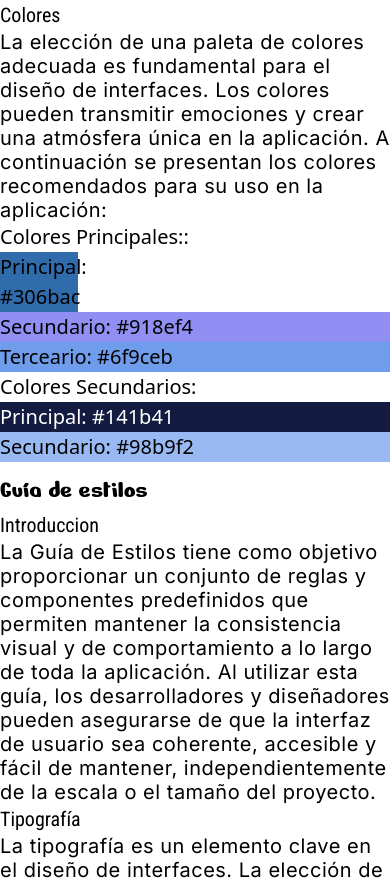
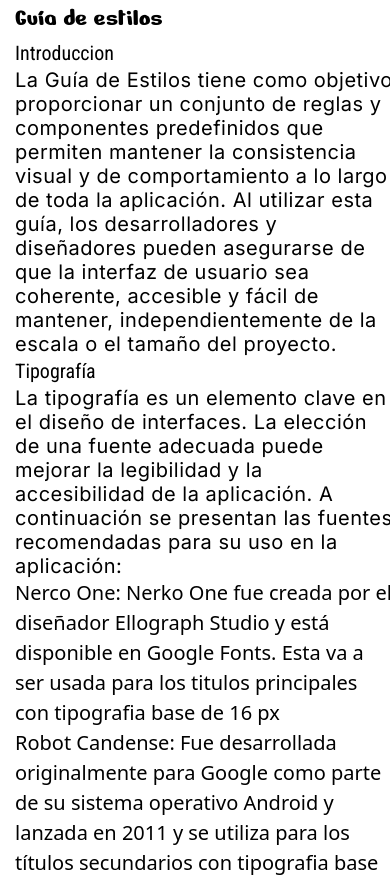
Before and after one commit to FelipeCabal/gossip-web-frontend, a React (Vite) app: page /style-guide in a window 390 px wide. Shown: the top 880 px of the page. Built offline with nearby package versions, Linux system fonts and the light colour scheme.

Commit message:
modificacion del layout

```diff
--- a/src/css/layouts/containerHome.css
+++ b/src/css/layouts/containerHome.css
@@ -2,20 +2,27 @@
     display: grid;
     grid-template-columns: 30% 70%;
     gap: 20px;
+    overflow: hidden; /* Asegura que el contenido no se salga del grid */
+    width: 100%;
+    margin-left: 5px;
+    margin-right: 5px;
 }
 
 .contentlayout {
     padding: 20px;
+    box-sizing: border-box; /* Asegura que el padding no haga que el contenido se salga */
+    overflow: hidden; /* Asegura que el contenido no se salga del contenedor */
 }
 
 .left-column {
-    background-color: #f0f0f0;
+    grid-column: 1 / 2;
+    overflow: hidden; /* Asegura que el contenido no se salga del contenedor */
 }
 
 .right-column {
-    background-color: #ffffff;
+    grid-column: 2 / 3;
+    overflow: hidden; /* Asegura que el contenido no se salga del contenedor */
 }
-
 
 @media (max-width: 450px) {
     .containerHome {
@@ -25,5 +32,6 @@
 
     .contentlayout {
         padding: 10px;
+        overflow: hidden; /* Asegura que el contenido no se salga del contenedor */
     }
 }
--- a/src/pages/GuiaEstilos.jsx
+++ b/src/pages/GuiaEstilos.jsx
@@ -1,7 +1,7 @@
 export function GuiaEstilos() {
     return (
         <div className="containerHome">
-            <div >
+            <div className="left-column">
                 <h2>Colores</h2>
                 <p>La elección de una paleta de colores adecuada es fundamental para el diseño de interfaces. Los colores pueden transmitir emociones y crear una atmósfera única en la aplicación. A continuación se presentan los colores recomendados para su uso en la aplicación:</p>
                 <ul>
@@ -18,7 +18,7 @@
                     </ul>
                 </ul>
             </div>
-            <div>
+            <div className="right-column">
                 <h1 className="text-[25px]">Guía de estilos</h1>
                 <h2>Introduccion</h2>
                 <p>La Guía de Estilos tiene como objetivo proporcionar un conjunto de reglas y componentes predefinidos que permiten mantener la consistencia visual y de comportamiento a lo largo de toda la aplicación. Al utilizar esta guía, los desarrolladores y diseñadores pueden asegurarse de que la interfaz de usuario sea coherente, accesible y fácil de mantener, independientemente de la escala o el tamaño del proyecto.</p>
```
